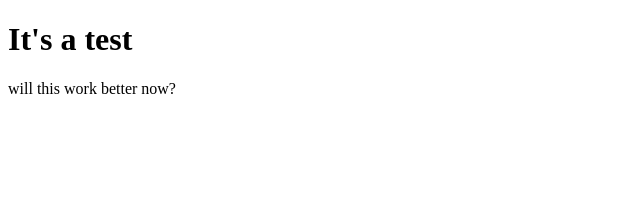
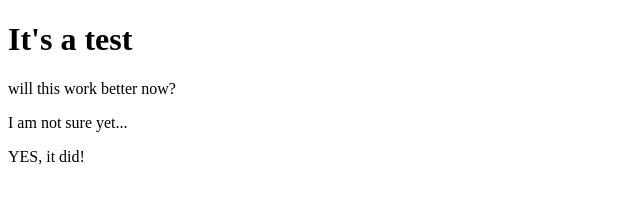
Before and after one commit to arminebner/testVSCode, a plain HTML site: page index.html in a window 1280 px wide. Shown: the whole page, without its empty margins (0-640 px from the left). Drawn offline with Linux system fonts and the light colour scheme.

Commit message:
paragraphs added

```diff
--- a/index.html
+++ b/index.html
@@ -8,5 +8,7 @@
 <body>
     <h1>It's a test</h1>
     <p>will this work better now?</p>
+    <p>I am not sure yet...</p>
+    <p>YES, it did!</p>
 </body>
 </html>
```
